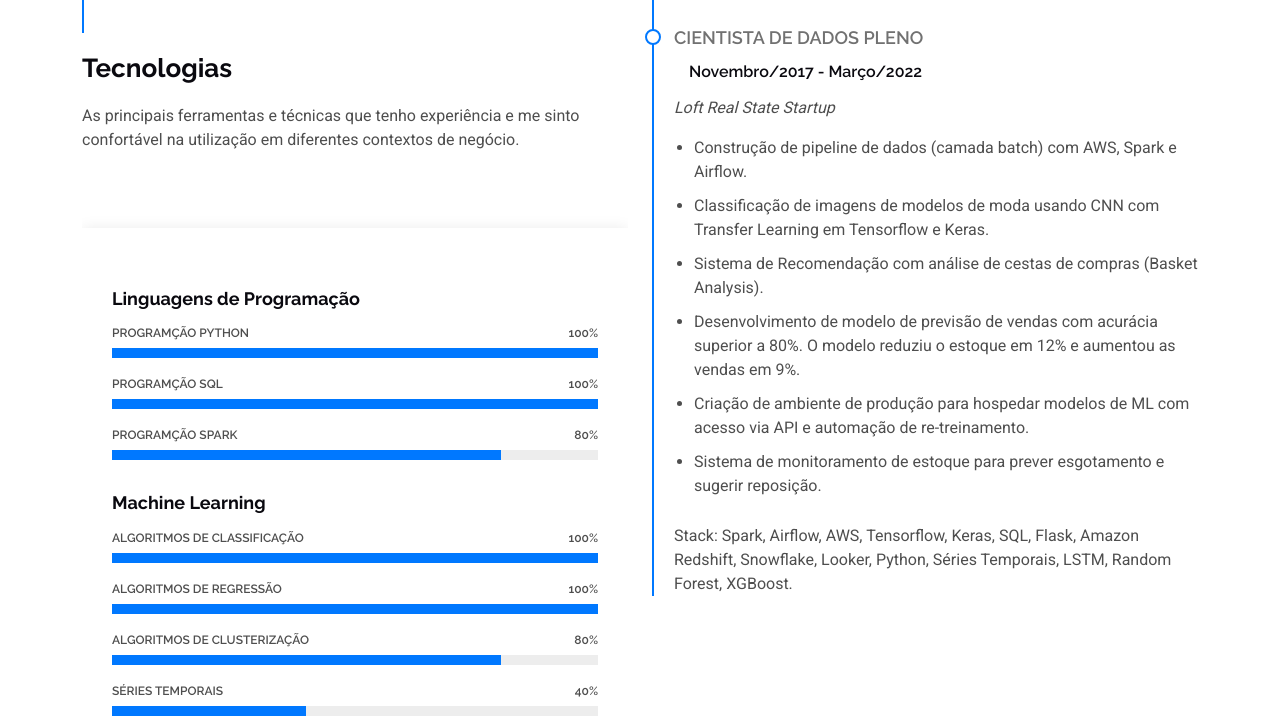
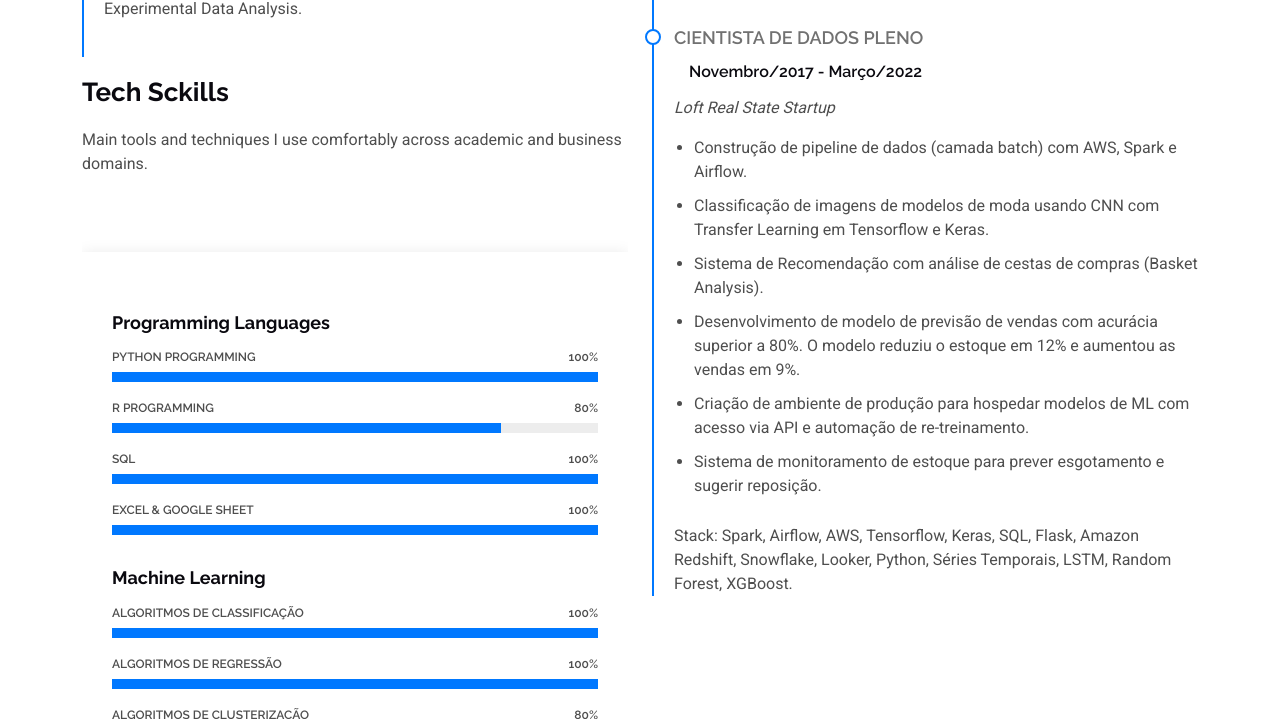
Before and after one commit to JhonathanBarrios21/portfolio, a plain HTML site: page index.html in a window 1280 px wide. Shown: the part 2473-3192 px from the top of the page. Drawn offline with Linux system fonts and the light colour scheme.

Commit message:
Update index.html

```diff
--- a/index.html
+++ b/index.html
@@ -112,7 +112,7 @@
               <h4>Master in Statistics for Data Science</h4>
               <h5>2021 - 2023</h5>
               <p><em>University of Minho - Braga, Portugal</em></p>
-              <p>Courses: Linear Models, Multivariate Analysis, Time Series, Machine learning, Geospatial Statistic, Longitudinal methods. </p>
+              <p>Courses: Computational Statistic, Statistical Inferences, Linear Models, Multivariate Analysis, Time Series, Generalized linear models, Machine learning, Statistical Learning, Geospatial Statistic, Longitudinal methods. </p>
             </div><!-- Edn Resume Item -->
 
             <div class="resume-item">
@@ -128,35 +128,42 @@
               <p>Data-related Courses: Calculus, Probability and Statistics, Regression Analysis, Numerical Analysis, Design of Experiments, Linear Algebra, Differential Equations, Mathematical Methods for Physics, Programming in C/C++ and Algorithm Design, Computational Methods for Physics, Experimental Data Analysis.</p>
             </div><!-- Edn Resume Item -->
 
-            <h3 class="resume-title">Tecnologias</h3>
+            <h3 class="resume-title">Tech Sckills</h3>
 
-            <p>As principais ferramentas e técnicas que tenho experiência e me sinto confortável na utilização em diferentes contextos de negócio.</p>
+            <p>Main tools and techniques I use comfortably across academic and business domains.</p>
 
             <section id="about" class="about section">
               <div class="container" data-aos="fade-up" data-aos-delay="100">
               <div class="row gy-4">
                   <div class="skills-content skills-animation">
 
-                    <h5>Linguagens de Programação</h5>
+                    <h5>Programming Languages</h5>
 
                     <div class="progress">
-                      <span class="skill"><span>Programção Python</span> <i class="val">100%</i></span>
+                      <span class="skill"><span>Python Programming</span> <i class="val">100%</i></span>
                       <div class="progress-bar-wrap">
                         <div class="progress-bar" role="progressbar" aria-valuenow="100" aria-valuemin="0" aria-valuemax="100"></div>
                       </div>
                     </div><!-- End Skills Item -->
 
                     <div class="progress">
-                      <span class="skill"><span>Programção SQL</span> <i class="val">100%</i></span>
+                      <span class="skill"><span>R Programming</span> <i class="val">80%</i></span>
+                      <div class="progress-bar-wrap">
+                        <div class="progress-bar" role="progressbar" aria-valuenow="80" aria-valuemin="0" aria-valuemax="100"></div>
+                      </div>
+                    </div><!-- End Skills Item -->
+
+                    <div class="progress">
+                      <span class="skill"><span>SQL</span> <i class="val">100%</i></span>
                       <div class="progress-bar-wrap">
                         <div class="progress-bar" role="progressbar" aria-valuenow="100" aria-valuemin="0" aria-valuemax="100"></div>
                       </div>
                     </div><!-- End Skills Item -->
 
                     <div class="progress">
-                      <span class="skill"><span>Programção Spark</span> <i class="val">80%</i></span>
+                      <span class="skill"><span>Excel & Google Sheet</span> <i class="val">100%</i></span>
                       <div class="progress-bar-wrap">
-                        <div class="progress-bar" role="progressbar" aria-valuenow="80" aria-valuemin="0" aria-valuemax="100"></div>
+                        <div class="progress-bar" role="progressbar" aria-valuenow="100" aria-valuemin="0" aria-valuemax="100"></div>
                       </div>
                     </div><!-- End Skills Item -->
 
```
